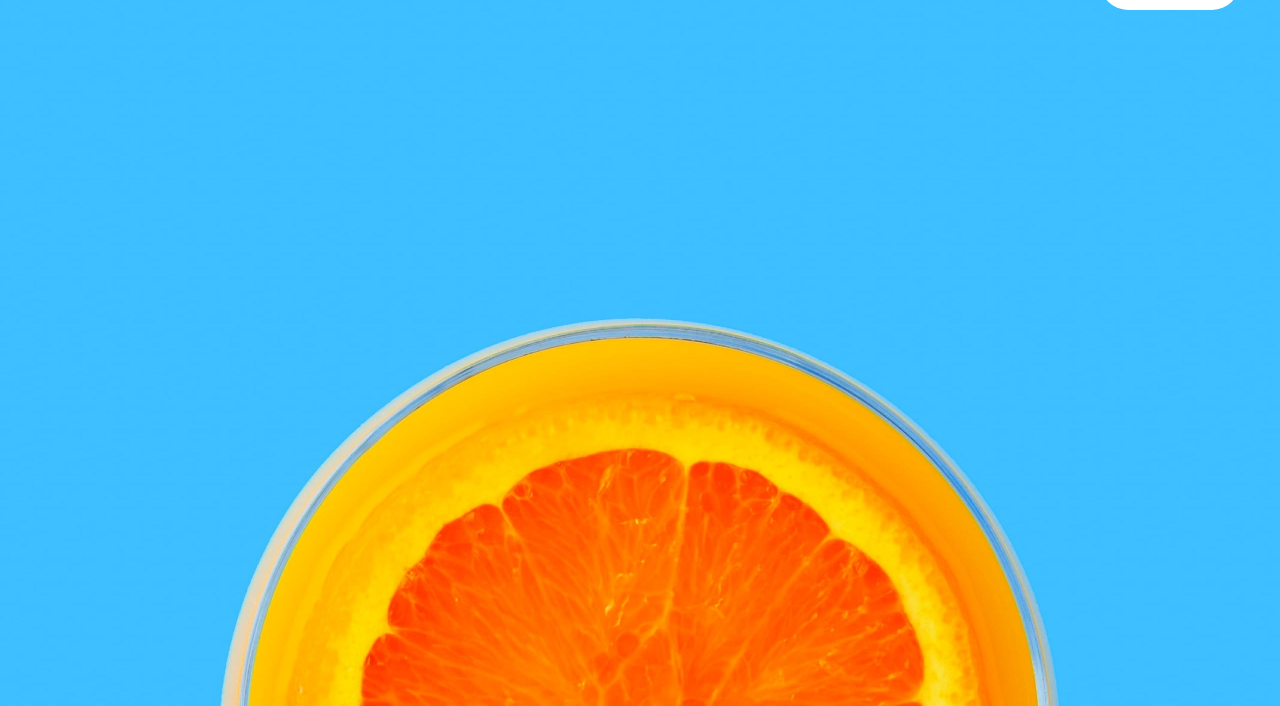
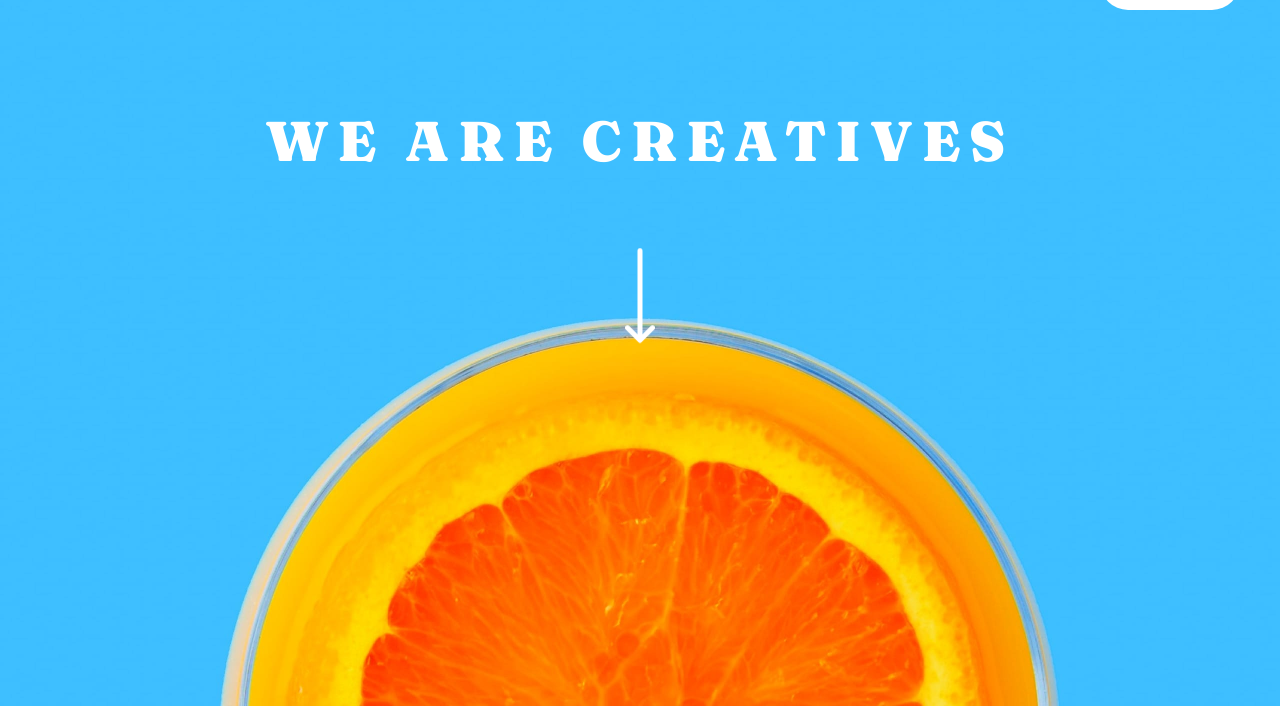
Before and after one commit to runny-life/sunnyside-agency-landing-page, a website: page index.html in a window 1280 px wide. Shown: the part 94-800 px from the top of the page. Drawn offline with Linux system fonts and the light colour scheme.

Commit message:
feat: add section hero

```diff
--- a/index.html
+++ b/index.html
@@ -37,7 +37,7 @@
             />
           </svg>
         </a>
-        <nav>
+        <nav class="hidden lg:block">
           <ul class="flex items-center justify-center gap-8">
             <li>
               <a class="menu-link" href="#">About</a>
@@ -114,6 +114,25 @@
           </nav>
         </dialog>
       </header>
+      <section
+        class="flex flex-col items-center justify-center pt-20 md:pt-18 lg:pt-24 gap-12 md:gap-18 lg:gap-24"
+        aria-labelledby="hero-title"
+      >
+        <h1
+          class="text-preset-2 md:text-preset-1 font-fraunces uppercase text-white text-center"
+        >
+          We are creatives
+        </h1>
+        <a class="w-7.5 h-27" href="#">
+          <img
+            class="animate-bounce"
+            src="/src/assets/images/icon-arrow-down.svg"
+            alt=""
+            width="36"
+            height="114"
+          />
+        </a>
+      </section>
     </div>
   </body>
 </html>
```
Also changed, not shown: src/styles/output.css.
